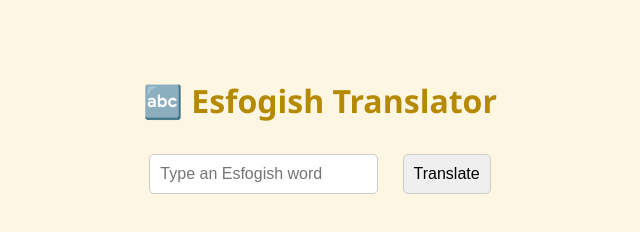
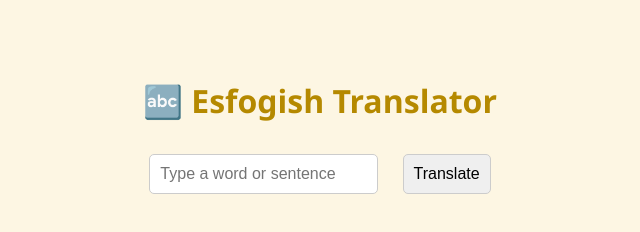
Before and after one commit to yourasshol/Esfogish, a plain HTML site: page index.html in a window 1280 px wide. Shown: the full height of the page, 320-960 px from the left. Drawn offline with Linux system fonts and the light colour scheme.

Commit message:
Update index.html

```diff
--- a/index.html
+++ b/index.html
@@ -8,7 +8,7 @@
 <body>
   <h1>🔤 Esfogish Translator</h1>
 
-  <input type="text" id="inputWord" placeholder="Type an Esfogish word" />
+  <input type="text" id="inputWord" placeholder="Type a word or sentence" />
   <button id="translateBtn">Translate</button>
 
   <div id="output"></div>
```
